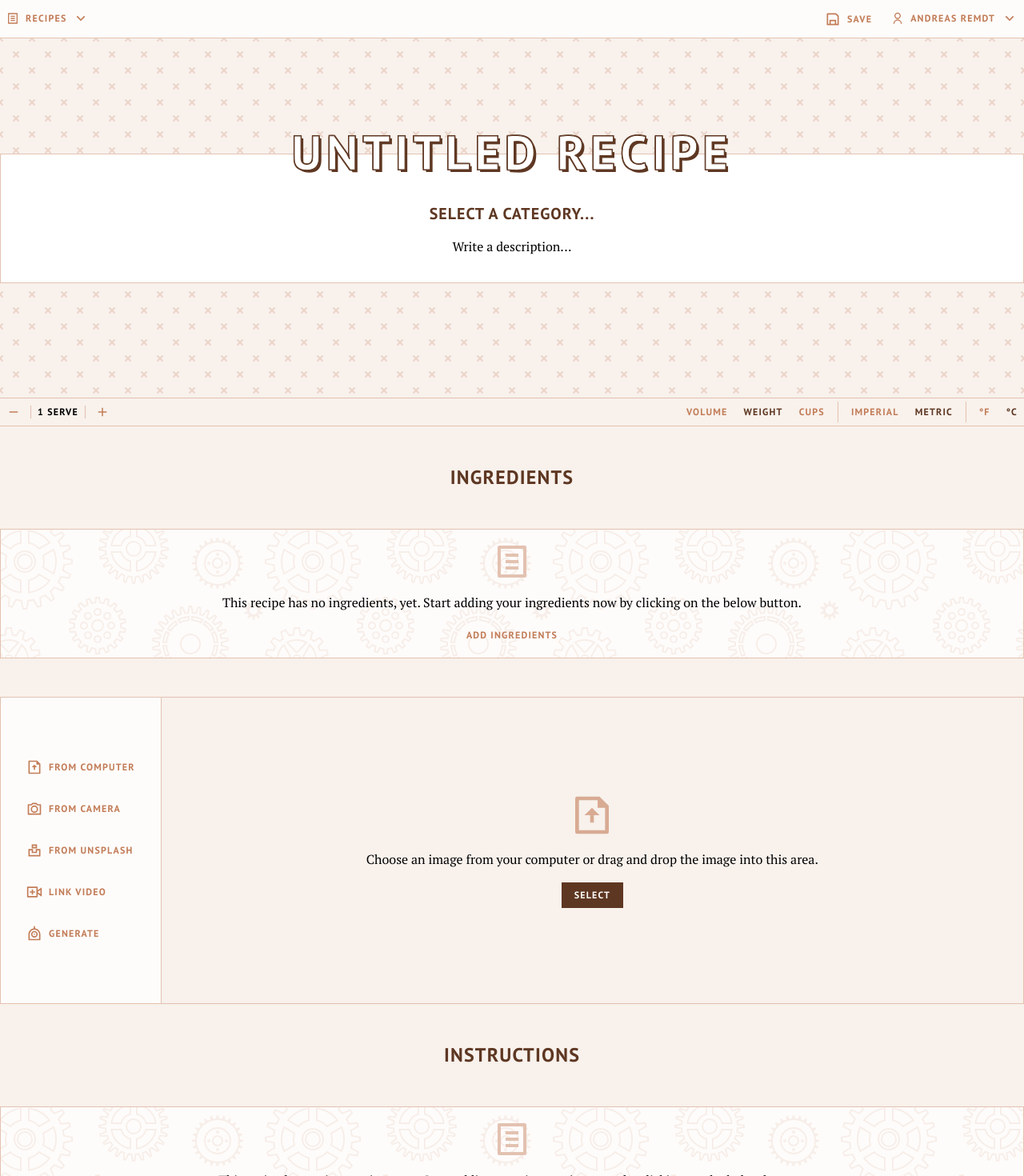
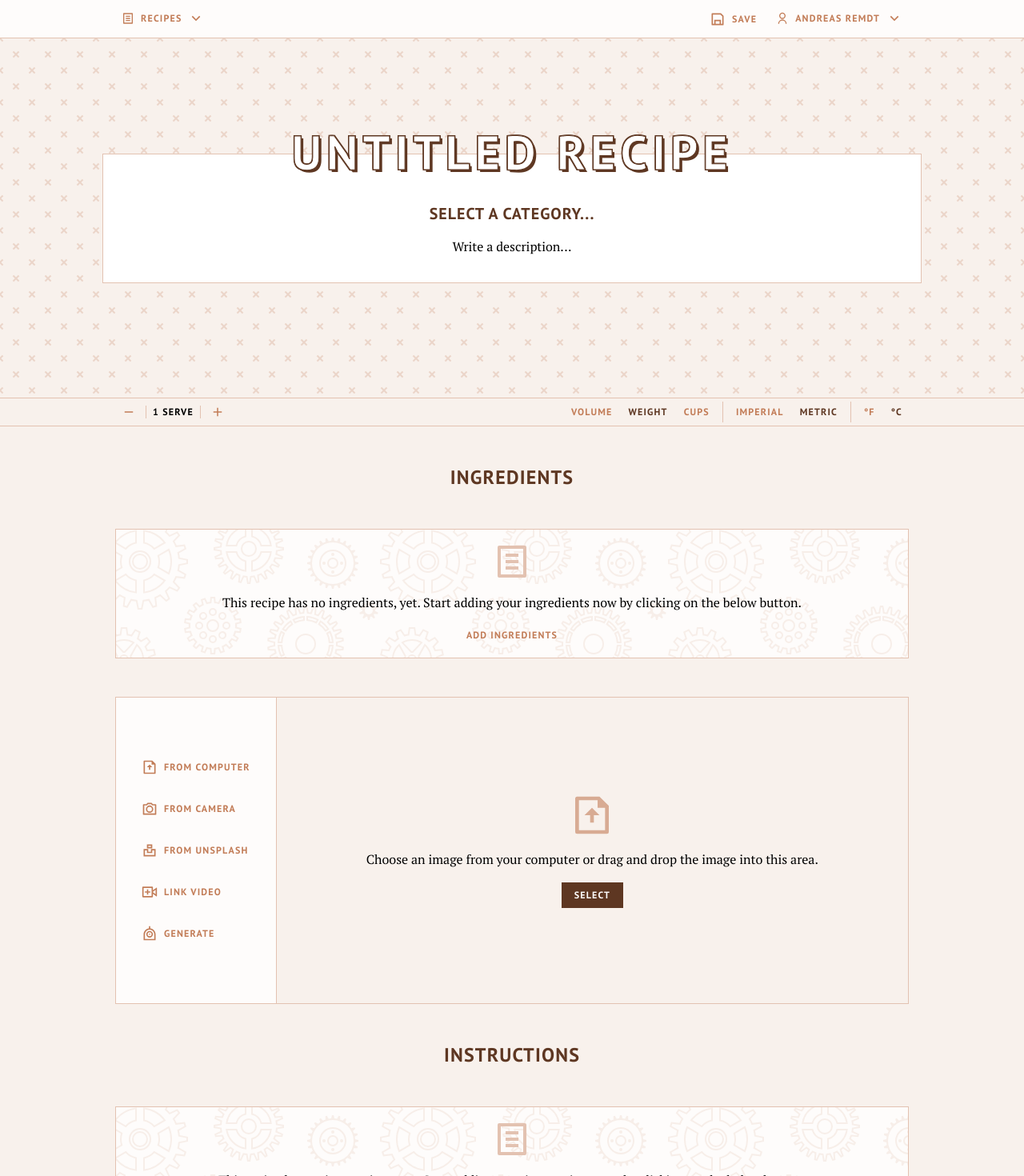
Before and after one commit to andreasremdt/kitchendock, a Next.js app: page /recipe/create in a window 1280 px wide. Shown: the top 1470 px of the page at 80% size. Built offline with nearby package versions, Linux system fonts and the light colour scheme.

Commit message:
refactor: add container component

```diff
--- /dev/null
+++ b/components/container.tsx
@@ -0,0 +1,12 @@
+import { ComponentPropsWithoutRef, ElementType } from "react";
+import cx from "classnames";
+
+type Props<T extends ElementType> = {
+  as?: T;
+} & ComponentPropsWithoutRef<T>;
+
+export default function Container<C extends ElementType = "div">({ as, className, href, ...props }: Props<C>) {
+  const Tag = as || "div";
+
+  return <Tag className={cx("max-w-5xl w-full px-4 mx-auto", className)} {...props} />;
+}
--- a/components/media-selector.tsx
+++ b/components/media-selector.tsx
@@ -4,6 +4,7 @@ import Icon from "@/components/icon";
 import CaptureImage from "@/components/capture-image";
 import UploadImage from "@/components/upload-image";
 import UnsplashImage from "@/components/unsplash-image";
+import Container from "@/components/container";
 
 type Props = {
   onUpload: (data: string) => void;
@@ -11,7 +12,8 @@ type Props = {
 
 export default function MediaSelector({ onUpload }: Props) {
   return (
-    <Tab.Group as="div" className="container mx-auto border border-primary-300 flex h-96">
+    <Container>
+      <Tab.Group as="div" className="border border-primary-300 flex h-96">
         <Tab.List className="bg-primary-50 border-r border-primary-300 flex flex-col justify-center flex-shrink-0">
           <Tab as={Button} className="py-4 px-8">
             <Icon name="upload" />
@@ -46,5 +48,6 @@ export default function MediaSelector({ onUpload }: Props) {
           </Tab.Panel>
         </Tab.Panels>
       </Tab.Group>
+    </Container>
   );
 }
--- a/components/menu-bar.tsx
+++ b/components/menu-bar.tsx
@@ -4,6 +4,7 @@ import Dropdown from "@/components/dropdown";
 import { ReactNode } from "react";
 import Router from "next/router";
 import fetcher from "@/lib/fetcher";
+import Container from "@/components/container";
 
 type Props = {
   children?: ReactNode;
@@ -18,7 +19,7 @@ export default function MenuBar({ children }: Props) {
 
   return (
     <div className="bg-primary-50 sticky top-0 h-12 flex items-center z-10 border-b border-primary-300">
-      <div className="container mx-auto flex items-center gap-x-2">
+      <Container className="flex items-center gap-x-2">
         <Dropdown>
           <Dropdown.Button as={Button}>
             <Icon name="list" width={16} height={16} /> Recipes <Icon name="chevronDown" />
@@ -58,7 +59,7 @@ export default function MenuBar({ children }: Props) {
             </Dropdown.Items>
           </Dropdown>
         </div>
-      </div>
+      </Container>
     </div>
   );
 }
--- a/components/recipe-bar.tsx
+++ b/components/recipe-bar.tsx
@@ -3,6 +3,7 @@ import cx from "classnames";
 import Icon from "@/components/icon";
 import Button from "@/components/button";
 import { Preferences } from "@/types";
+import Container from "@/components/container";
 
 type Props = {
   locked?: boolean;
@@ -27,7 +28,7 @@ export default function RecipeBar({ locked }: Props) {
 
   return (
     <nav className="py-1 border-b z-10 border-primary-300 sticky top-12 bg-primary-100">
-      <div className="container mx-auto flex">
+      <Container className="flex">
         <div className="flex items-center">
           <Button title="Decrease serves" onClick={handleDecrease}>
             <Icon name="minus" width={18} height={18} />
@@ -97,7 +98,7 @@ export default function RecipeBar({ locked }: Props) {
             °C
           </Button>
         </div>
-      </div>
+      </Container>
     </nav>
   );
 }
--- a/components/recipe-header.tsx
+++ b/components/recipe-header.tsx
@@ -2,6 +2,7 @@ import { Recipe } from "@/types";
 import InlineEditable from "@/components/inline-editable";
 import Card from "@/components/card";
 import Skeleton from "@/components/skeleton";
+import Container from "@/components/container";
 
 type Props = {
   recipe?: Partial<Recipe>;
@@ -13,7 +14,7 @@ type Props = {
 export default function RecipeHeader({ recipe = {}, locked, loading, onSave }: Props) {
   return (
     <header className="bg-banner h-[450px] border-b border-primary-300 flex items-center">
-      <Card className="container px-16 pb-8 mx-auto text-center">
+      <Container as={Card} className="pb-8">
         {loading ? (
           <>
             <Skeleton className="w-1/2 h-16 mt-6 mb-8 mx-auto" />
@@ -42,7 +43,7 @@ export default function RecipeHeader({ recipe = {}, locked, loading, onSave }: P
             </InlineEditable>
           </>
         )}
-      </Card>
+      </Container>
     </header>
   );
 }
--- a/components/recipe-ingredient-list.tsx
+++ b/components/recipe-ingredient-list.tsx
@@ -16,7 +16,7 @@ type Props = {
 export default function RecipeIngredientList({ ingredients, loading, locked, onEdit }: Props) {
   if (loading) {
     return (
-      <div className="mt-6 container mx-auto grid grid-cols-3 gap-8">
+      <div className="mt-6 grid grid-cols-3 gap-8">
         <div>
           <Skeleton className="h-8 bg-primary-300 mb-3" />
           <Skeleton className="h-6 bg-primary-200 mb-3 w-2/5" />
--- a/components/recipe-ingredients.tsx
+++ b/components/recipe-ingredients.tsx
@@ -4,6 +4,7 @@ import { Ingredients, Recipe } from "@/types";
 import Editor from "@/components/editor";
 import { parseIngredients } from "@/lib/parser";
 import RecipeIngredientList from "./recipe-ingredient-list";
+import Container from "@/components/container";
 
 type Props = {
   ingredients?: Ingredients;
@@ -16,7 +17,7 @@ export default function RecipeIngredients({ ingredients, locked, loading, onSave
   const [editing, setEditing] = useState(false);
 
   return (
-    <section className="container mx-auto py-12">
+    <Container as="section" className="py-12">
       <Typography as="h2" variant="h3" className="mb-12 flex gap-x-1 justify-center">
         Ingredients
       </Typography>
@@ -42,6 +43,6 @@ export default function RecipeIngredients({ ingredients, locked, loading, onSave
           ingredients={parseIngredients(ingredients)}
         />
       )}
-    </section>
+    </Container>
   );
 }
--- a/components/recipe-instructions.tsx
+++ b/components/recipe-instructions.tsx
@@ -4,6 +4,7 @@ import Typography from "@/components/typography";
 import Editor from "@/components/editor";
 import { parseInstructions } from "@/lib/parser";
 import RecipeInstructionsList from "./recipe-instructions-list";
+import Container from "@/components/container";
 
 type Props = {
   instructions?: Instructions;
@@ -16,7 +17,7 @@ export default function RecipeInstructions({ instructions, locked, loading, onSa
   const [editing, setEditing] = useState(false);
 
   return (
-    <section className="container mx-auto my-12">
+    <Container as="section" className="my-12">
       <Typography as="h2" variant="h3" className="mb-12 flex gap-x-1 justify-center">
         Instructions
       </Typography>
@@ -39,6 +40,6 @@ export default function RecipeInstructions({ instructions, locked, loading, onSa
           instructions={parseInstructions(instructions)}
         />
       )}
-    </section>
+    </Container>
   );
 }
--- a/pages/index.tsx
+++ b/pages/index.tsx
@@ -6,6 +6,7 @@ import Icon from "@/components/icon";
 import MenuBar from "@/components/menu-bar";
 import useRecipes from "@/hooks/use-recipes";
 import RecipeList from "@/components/recipe-list";
+import Container from "@/components/container";
 
 export default function Home() {
   const { recipes, status } = useRecipes();
@@ -20,7 +21,7 @@ export default function Home() {
 
       <MenuBar />
 
-      <main className="container mx-auto">
+      <Container as="main">
         <header className="text-center py-16">
           <Typography variant="h1" as="h1" className="mb-4">
             My Recipes
@@ -62,7 +63,7 @@ export default function Home() {
         </header>
 
         <RecipeList recipes={recipes} loading={status === "loading"} />
-      </main>
+      </Container>
     </>
   );
 }
--- a/pages/recipe/create.tsx
+++ b/pages/recipe/create.tsx
@@ -10,6 +10,7 @@ import { Recipe } from "@/types";
 import Button from "@/components/button";
 import Icon from "@/components/icon";
 import useCreateRecipe from "@/hooks/use-create-recipe";
+import Container from "@/components/container";
 
 export default function CreateRecipe() {
   const { mutate } = useCreateRecipe();
@@ -53,14 +54,14 @@ export default function CreateRecipe() {
           onSave={(changes) => setRecipe((prev) => ({ ...prev, ...changes }))}
         />
 
-        <footer className="flex container mx-auto justify-center gap-x-2 mb-16">
+        <Container as="footer" className="flex justify-center gap-x-2 mb-16">
           <Button href="/">
             <Icon name="cancel" /> Cancel
           </Button>
           <Button variant="solid">
             <Icon name="save" /> Save
           </Button>
-        </footer>
+        </Container>
       </main>
     </>
   );
```
Lines whose indentation alone changed are shown as unchanged.
